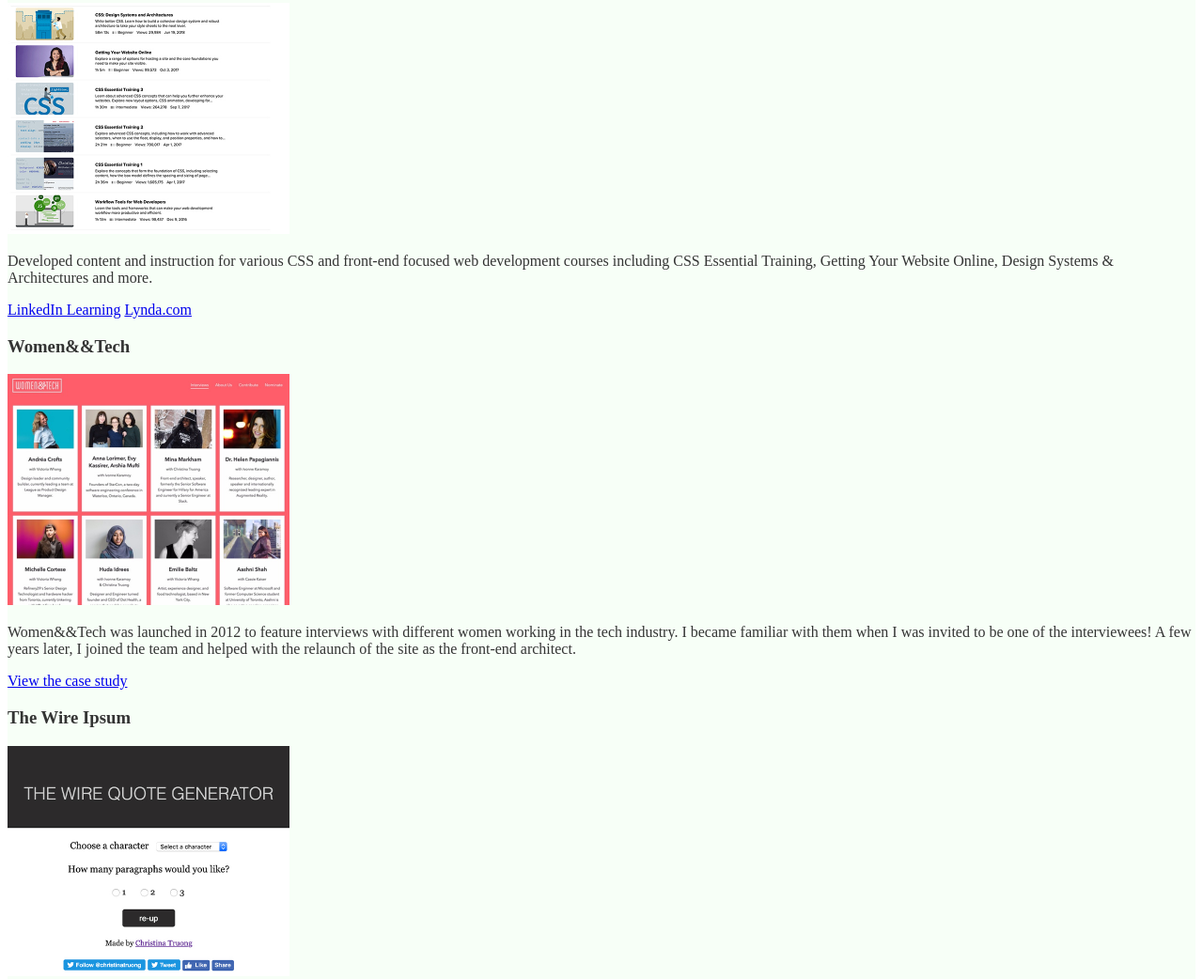
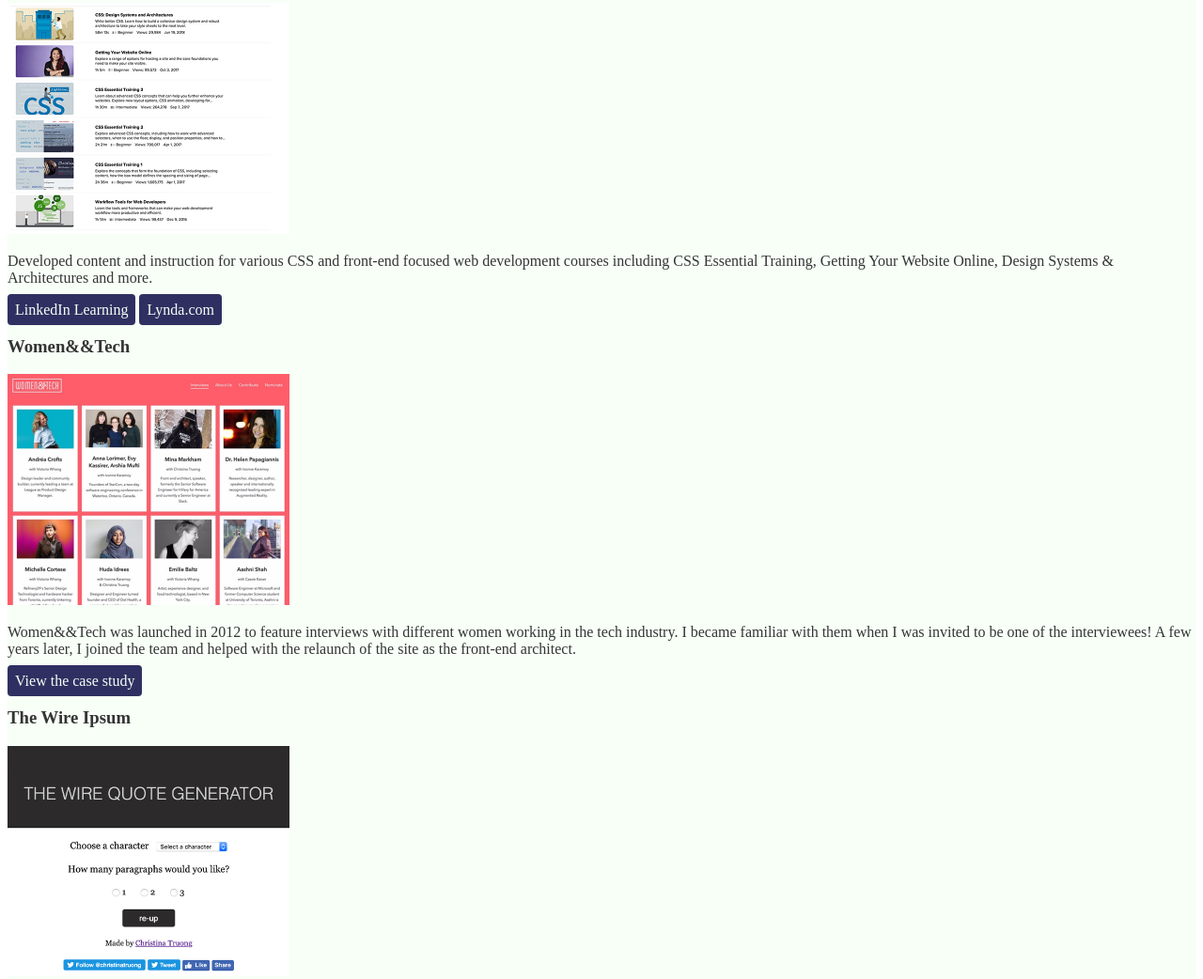
Before and after one commit to pavlvs/css-portfolio, a plain HTML site: page index.html in a window 1280 px wide. Shown: the part 338-1380 px from the top of the page at 94% size. Drawn offline with Linux system fonts and the light colour scheme.

Commit message:
Styled the links in the projects section

```diff
--- a/css/style.css
+++ b/css/style.css
@@ -17,6 +17,14 @@ img {
   width: 300px;
 }
 
+a {
+  color: #FFE66D;
+}
+
+a:hover {
+  text-decoration: none;
+}
+
 /* Profile
 --------------------------------------*/
 header {
@@ -28,6 +36,22 @@ header {
 --------------------------------------*/
 .projects {
   background: #F7FFF7;
+}
+
+.projects a {
+  color: #2F3061;
+}
+
+.projects .btn {
+  color: #F7FFF7;
+  background: #2F3061;
+  text-decoration: none;
+  padding: 8px;
+  border-radius: 4px;
+}
+
+.projects .btn:hover {
+  background: rgba(47, 48, 97, 80%);
 }
 
 /* Work Experience
--- a/index.html
+++ b/index.html
@@ -45,12 +45,12 @@
             Getting Your Website Online, Design Systems & Architectures and
             more.
           </p>
-          <a
+          <a class="btn"
             href="https://www.linkedin.com/learning/instructors/christina-truong?u=2125562"
             target="_blank"
             >LinkedIn Learning</a
           >
-          <a href="https://www.lynda.com/Christina-Truong/7842227-1.html"
+          <a class="btn" href="https://www.lynda.com/Christina-Truong/7842227-1.html"
             >Lynda.com</a
           >
         </section>
@@ -69,7 +69,7 @@
             later, I joined the team and helped with the relaunch of the site as
             the front-end architect.
           </p>
-          <a
+          <a class="btn"
             href="http://pavlvsxavier.com/projects/women-and-tech-redesign.html"
             target="_blank"
             >View the case study</a
@@ -94,7 +94,7 @@
             domain and it was available! Generate some content for your projects
             today.
           </p>
-          <a href="http://thewireipsum.com" target="_blank">View live site</a>
+          <a class="btn" href="http://thewireipsum.com" target="_blank">View live site</a>
         </section>
       </section>
 
```
